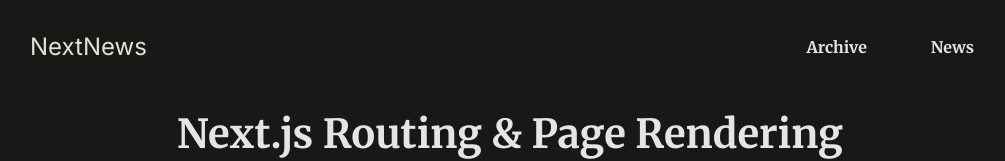
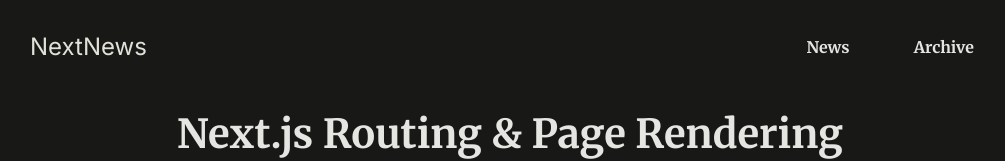
Before and after one commit to janpauldahlke/nextjs-routing-in-depth, a Next.js app: page / in a window 1280 px wide. Shown: the top 161 px of the page, without its empty margins (130-1135 px from the left). Built offline with nearby package versions, Linux system fonts and the light colour scheme.

Commit message:
fullscreen images as dynamic nested route

```diff
--- a/app/not-found.js
+++ b/app/not-found.js
@@ -1,8 +1,8 @@
 const NotFound = () => {
   return (
     <>
-    <h1>The requested page is not found</h1>
-  </>
+      <h1>The requested page is not found</h1>
+    </>
   )
 }
 
--- /dev/null
+++ b/components/mainheader/nav-link.js
@@ -0,0 +1,22 @@
+'use client'
+
+import Link from 'next/link';
+import { usePathname } from "next/navigation";
+
+const NavLink = ({ href, children}) => {
+
+  const path = usePathname()
+
+  console.log(path, href)
+
+  return (
+    <li>
+        <Link href={href} className={path.startsWith(`/${href}`) ? "active" : undefined}>
+          { children }
+        </Link>
+    </li>
+
+  )
+}
+
+export default NavLink;
--- a/components/mainheader/page.js
+++ b/components/mainheader/page.js
@@ -1,6 +1,8 @@
+import NavLink from './nav-link';
 import Link from 'next/link';
 
 export default function MainHeader() {
+
   return (
     <header id="main-header">
       <div id="logo">
@@ -8,12 +10,8 @@
       </div>
       <nav>
         <ul>
-        <li>
-            <Link href="/archive">Archive</Link>
-          </li>
-          <li>
-            <Link href="/news">News</Link>
-          </li>
+          <NavLink href={"news" }>News</NavLink>
+          <NavLink href={"archive" }>Archive</NavLink>
         </ul>
       </nav>
     </header>
```
Also changed, not shown: app/news/[newsSlug]/image/page.js (added, +18 -0 lines), app/news/[newsSlug]/page.js (+13 -5 lines).
